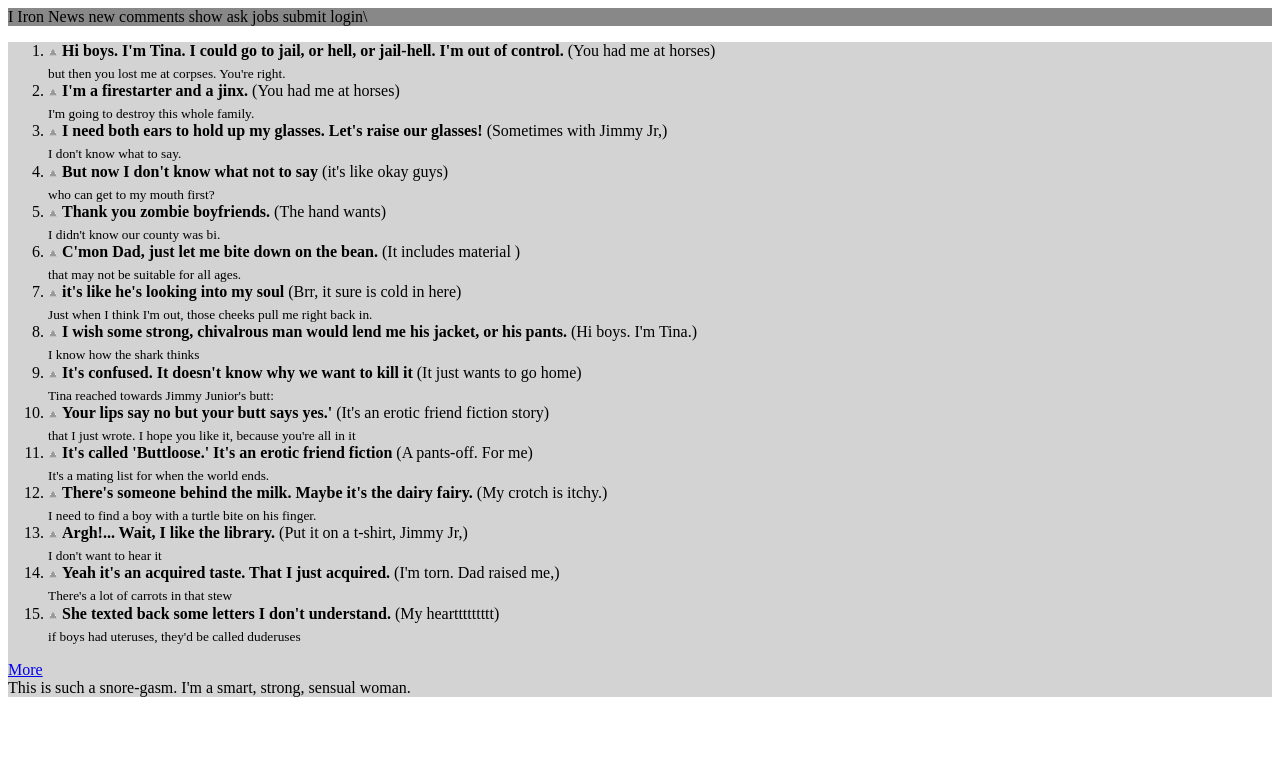
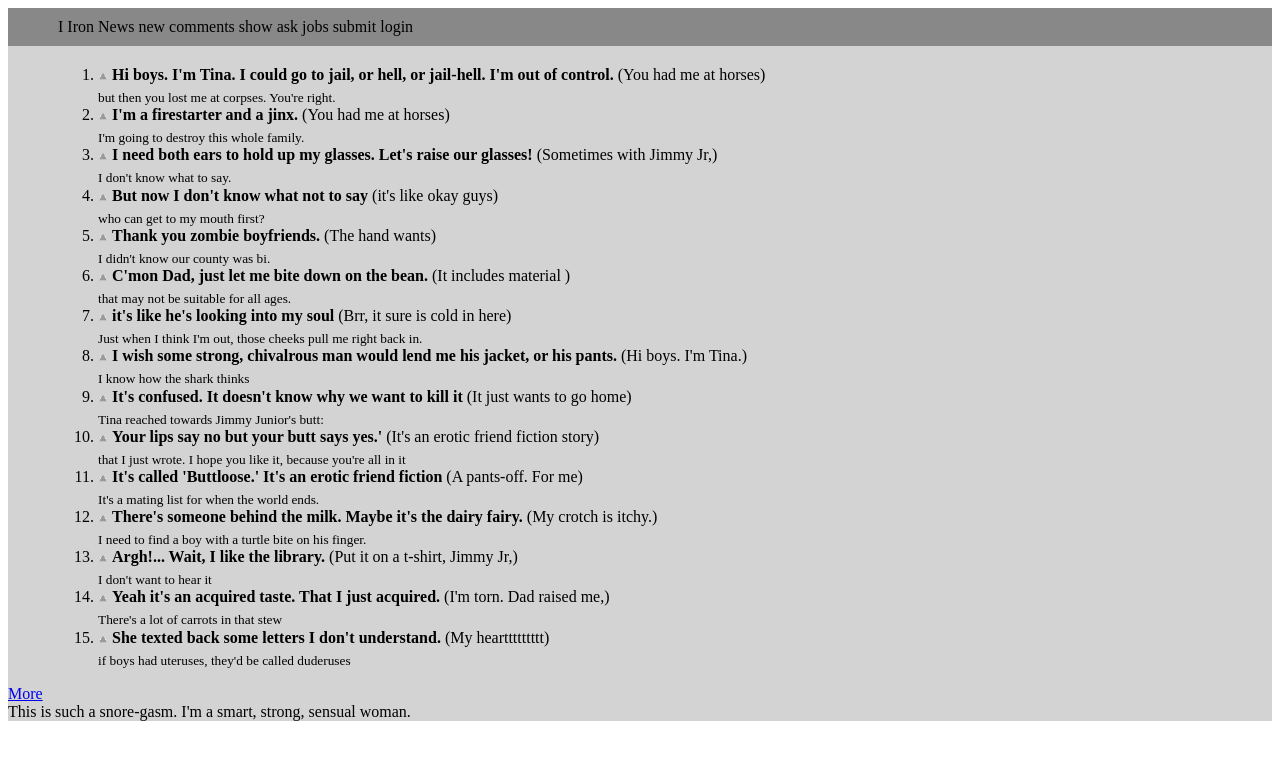
Before and after one commit to gturmel/iron-news, a plain HTML site: page index.html in a window 1280 px wide. Drawn offline with Linux system fonts and the light colour scheme.

Commit message:
Add style.css rough cut

```diff
--- a/assets/css/style.css
+++ b/assets/css/style.css
@@ -1,13 +1,32 @@
+body {
+  background-color: white;
+}
+header {
+
+}
 nav {
   background-color: #888888;
-  padding: auto;
+  padding: 10px 0px 10px 50px;
+  margin-bottom: 0px;
+
 }
 
 section {
   background-color: #d3d3d3;
-  margin: auto;
+  padding-top: 0px;
+  margin-top: 0px;
 }
 
 footer {
   background-color: #d3d3d3;
 }
+
+li {
+  margin-left: 50px;
+  margin-right: 50px;
+}
+
+ol {
+  padding-top: 20px;
+  margin-top: 0px;
+}
--- a/index.html
+++ b/index.html
@@ -5,11 +5,11 @@
       <link href="assets/css/style.css" rel="stylesheet">
     </head>
     <body>
-<!--dem curly scallop things, not much else-->
-      <header></header>
+      <header>
 <!--top links and stuff-->
-      <nav>I Iron News new comments show ask jobs submit login\
-      </nav>
+        <nav>I Iron News new comments show ask jobs submit login
+        </nav>
+      </header>
 <!--this is the meat of the site - links, etc -->
       <section>
         <ol>
```
